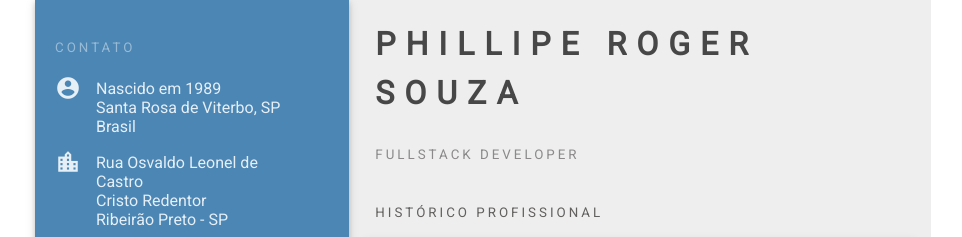
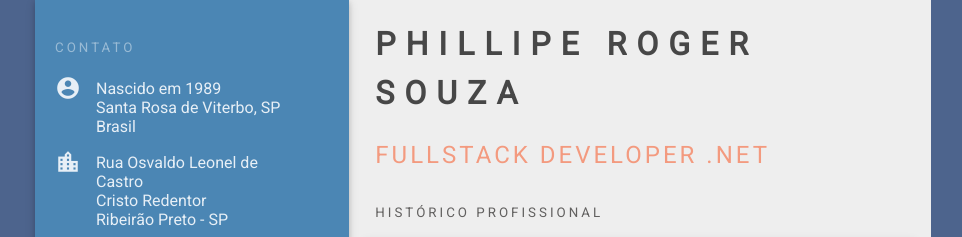
Before and after one commit to phillrog/phillrog.github.io, a plain HTML site: page index.html in a window 1280 px wide. Shown: the top 237 px of the page, without its empty margins (157-1119 px from the left). Drawn offline with Linux system fonts and the light colour scheme.

Commit message:
Ajuste cor

```diff
--- a/css/layout.css
+++ b/css/layout.css
@@ -3,6 +3,7 @@ body {
   margin: 0;
   overflow-x: hidden;
   font-family: Roboto, sans-serif;
+  background-color: #4d648d;
 }
 
 body>main {
--- a/css/text.css
+++ b/css/text.css
@@ -25,13 +25,12 @@ font-weight: bold;
   margin: 0;
   padding: 0;
   line-height: 15pt;
-  font-weight: 300;
+  font-weight: 300 !important;
   letter-spacing: 2px;
   color: #fff;
-  color: #16151c;
-  color: rgba(63, 61, 60, .71);
+  color: #f58664;
   display: block;
-  font-size: .67em;
+  font-size: 1.5rem !important;
   padding-top: 0
 }
 
--- a/index.html
+++ b/index.html
@@ -413,7 +413,7 @@
       <section>
         <div class="title">
           <h2>Phillipe Roger Souza</h2>
-          <div>Fullstack Developer</div>
+          <div>Fullstack Developer .NET</div>
         </div>
       </section>
 
```
